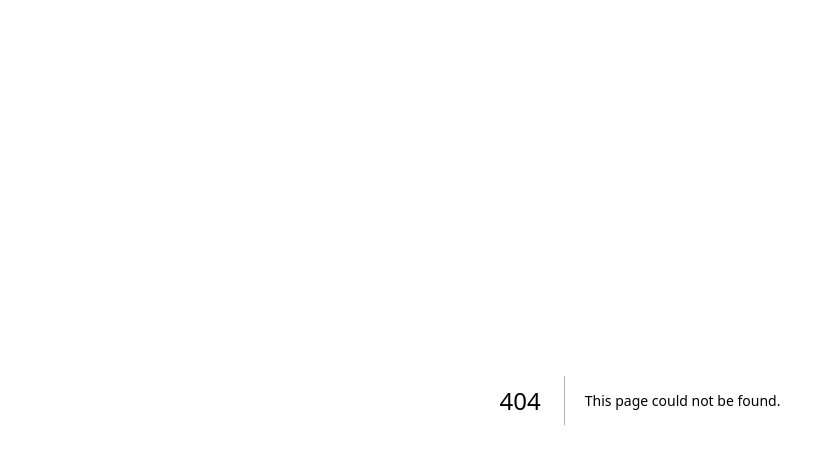
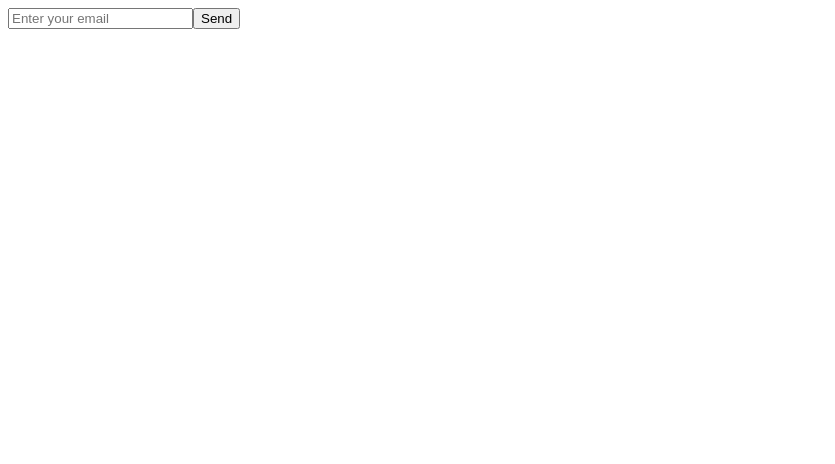
Before and after one commit to khirayama/beta.lightlist, a Next.js app in the folder sample/: page /forget-password in a window 1280 px wide. Before the commit this address had no page. Shown: the top 464 px of the page, without its empty margins (0-835 px from the left). Built offline with nearby package versions, Linux system fonts and the light colour scheme.

Commit message:
Create forget password page

```diff
--- /dev/null
+++ b/sample/src/pages/forget-password.tsx
@@ -0,0 +1,30 @@
+import { useState } from "react";
+
+import { sendPasswordResetRequest } from "../sdk/actions";
+
+export default function ForgetPasswordPage() {
+  const [email, setEmail] = useState("");
+
+  return (
+    <div>
+      <form
+        onSubmit={(e) => {
+          e.preventDefault();
+          const redirectTo = `${window.location.origin}/reset-password`;
+          sendPasswordResetRequest({
+            email,
+            redirectTo,
+          });
+        }}
+      >
+        <input
+          type="email"
+          value={email}
+          onChange={(e) => setEmail(e.target.value)}
+          placeholder="Enter your email"
+        />
+        <button>Send</button>
+      </form>
+    </div>
+  );
+}
```
